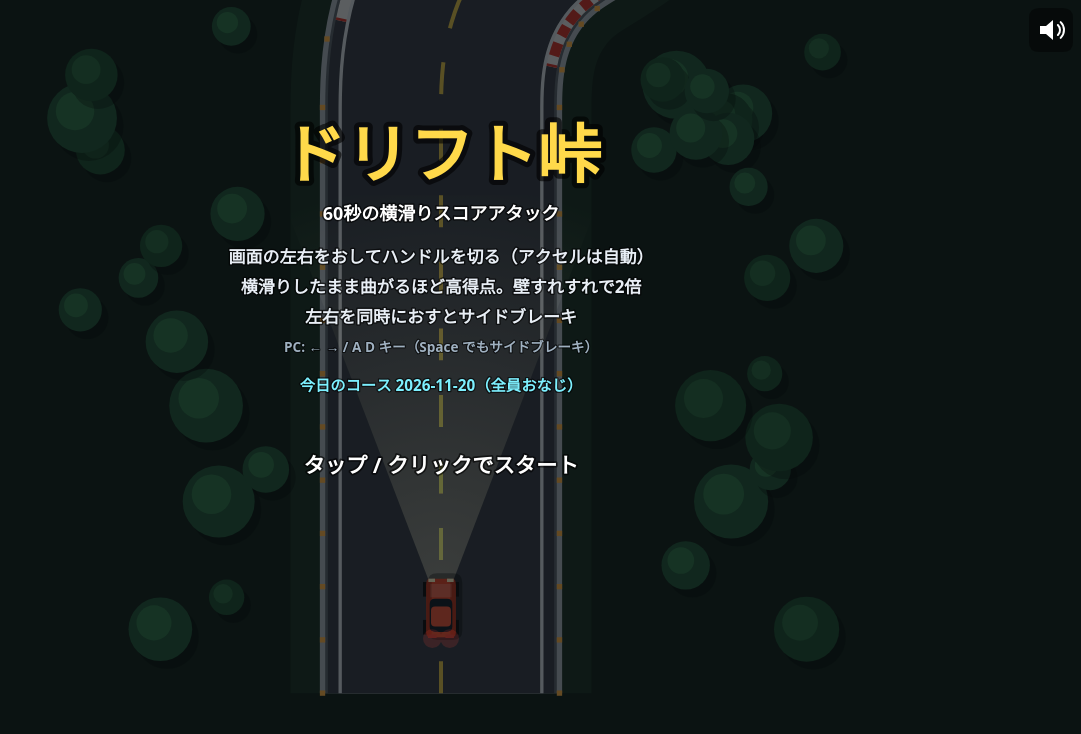
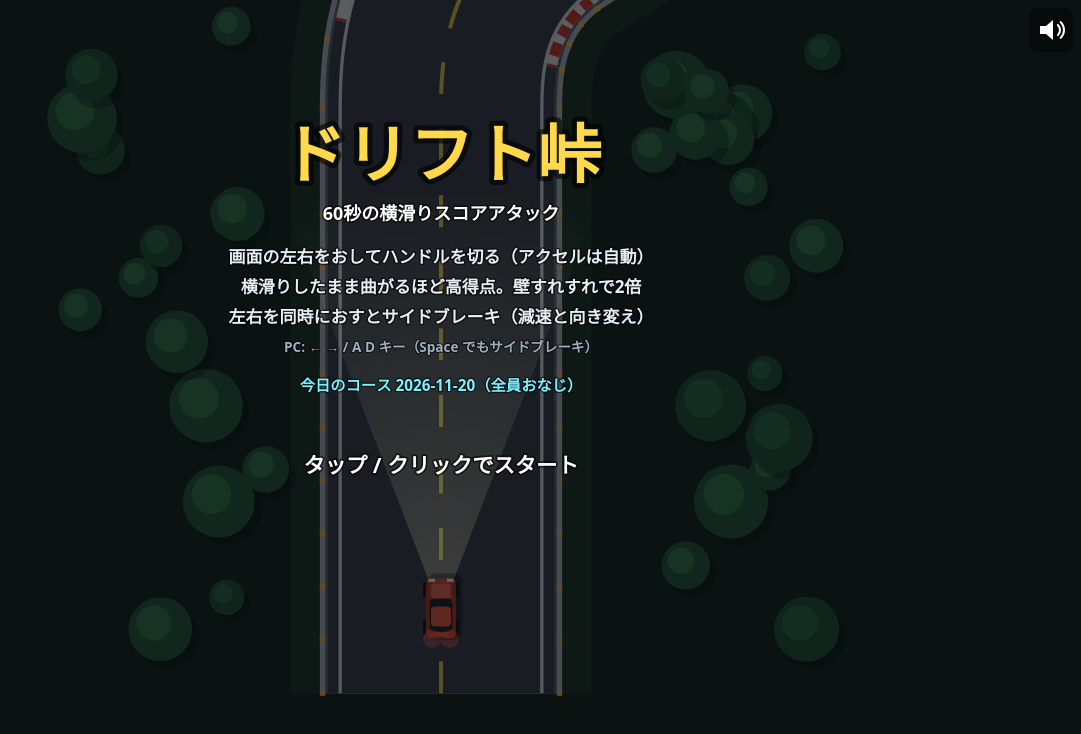
Before and after one commit to nosunosukawa/drift-touge, a plain HTML site: page index.html in a window 1280 px wide. Shown: the whole page, without its empty margins (199-1280 px from the left). Drawn offline with Linux system fonts and the light colour scheme; animation ran at ten frames a second.

Commit message:
タイトルの遊び方にサイドブレーキの使いどころを追記
Co-Authored-By: Claude Fable 5.2 <noreply@anthropic.com>

```diff
--- a/index.html
+++ b/index.html
@@ -489,7 +489,7 @@ if(typeof document!=='undefined'){(function(){
     var fs=Math.min(17,ch*0.036),y2=y+s*0.85+fs*2.6,lh=fs*1.75;
     text('画面の左右をおしてハンドルを切る（アクセルは自動）',cw/2,y2,fs,'#e8eef5',null,mw);
     text('横滑りしたまま曲がるほど高得点。壁すれすれで2倍',cw/2,y2+lh,fs,'#e8eef5',null,mw);
-    text('左右を同時におすとサイドブレーキ',cw/2,y2+lh*2,fs,'#e8eef5',null,mw);
+    text('左右を同時におすとサイドブレーキ（減速と向き変え）',cw/2,y2+lh*2,fs,'#e8eef5',null,mw);
     text('PC: ← → / A D キー（Space でもサイドブレーキ）',cw/2,y2+lh*3,fs*0.8,'#9fb0c0',null,mw);
     text('今日のコース '+seed+'（全員おなじ）',cw/2,y2+lh*4.3,fs*0.9,'#7df0ff',null,mw);
     if(best>0)text('自己ベスト '+best.toLocaleString('en-US')+'点',cw/2,y2+lh*5.3,fs*0.9,'#ffe27a',null,mw);
```
